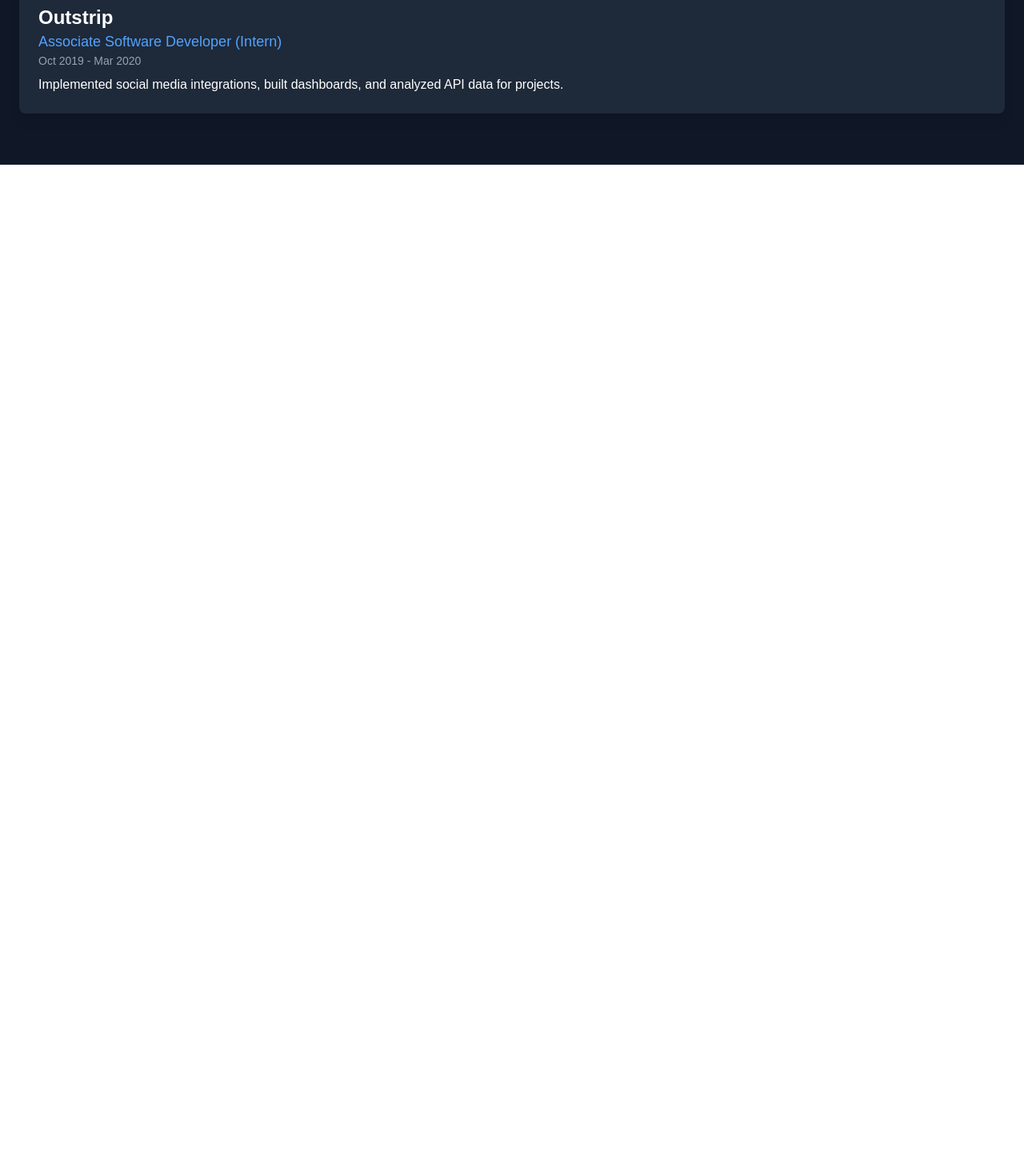
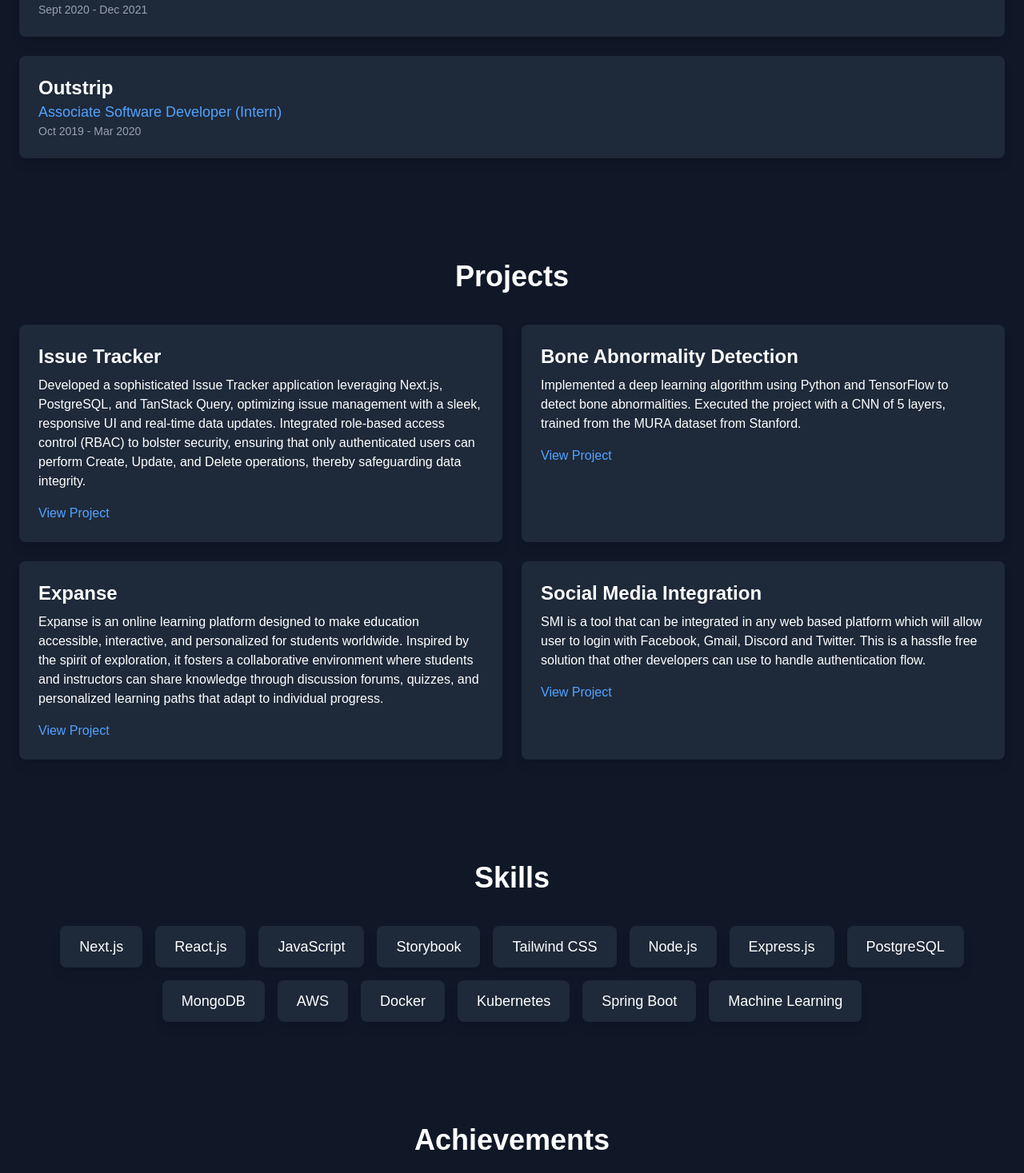
Before and after one commit to AshuSrv/My-Portfolio, a Next.js app: page /home in a window 1280 px wide. Shown: the part 1330-2797 px from the top of the page at 80% size. Before the commit the page ends 1536 px from the top, so only its background shows below. Built offline with nearby package versions, Linux system fonts and the light colour scheme.

Commit message:
Updated few sections

```diff
--- a/app/components/Achievements.tsx
+++ b/app/components/Achievements.tsx
@@ -1,7 +1,39 @@
-import React from "react";
+import { motion } from "framer-motion";
 
-const Achievements = () => {
-  return <div></div>;
+export const Achievements = () => {
+  const achievements = [
+    "Best Graduate Trainee - Standard Chartered Bank (2020)",
+    "Hackathon Winner - Axess Academy Centre (2021)",
+    "Product Expo Winner - HashedIn University Edge Program (2022)",
+    "Rising Star - HashedIn (2022)",
+    "Hackathon Winner - Arista Network Hackathon (2024)",
+  ];
+
+  return (
+    <section id="achievements" className="py-16  text-white">
+      <div className="container mx-auto px-6">
+        <motion.h2
+          className="text-4xl font-bold mb-10 text-center"
+          initial={{ opacity: 0, y: -50 }}
+          animate={{ opacity: 1, y: 0 }}
+          transition={{ duration: 1 }}
+        >
+          Achievements
+        </motion.h2>
+        <div className="flex flex-col items-center space-y-4">
+          {achievements.map((achievement, index) => (
+            <motion.div
+              key={index}
+              className="bg-gray-800 px-6 py-3 rounded-lg shadow-lg text-lg w-3/4 text-center"
+              initial={{ opacity: 0, x: -50 }}
+              animate={{ opacity: 1, x: 0 }}
+              transition={{ duration: 0.5, delay: index * 0.2 }}
+            >
+              {achievement}
+            </motion.div>
+          ))}
+        </div>
+      </div>
+    </section>
+  );
 };
-
-export default Achievements;
--- /dev/null
+++ b/app/components/Education.tsx
@@ -0,0 +1,59 @@
+import { motion } from "framer-motion";
+
+export const Education = () => {
+  const educationData = [
+    {
+      institution: "University College Dublin",
+      degree: "MSc Computer Science",
+      year: "2025",
+    },
+    {
+      institution: "SRM Institute of Science and Technology, Chennai",
+      degree: "B.Tech - IT",
+      year: "2020",
+    },
+    {
+      institution: "Venkateshwar International School, Delhi",
+      degree: "Class 12",
+      year: "2016",
+    },
+    {
+      institution: "Bhartiyam Vidya Niketan, Gwalior",
+      degree: "Class 10",
+      year: "2014",
+    },
+  ];
+
+  return (
+    <section
+      id="education"
+      className="py-16 bg-gray-900 text-white text-center"
+    >
+      <div className="container mx-auto px-6">
+        <motion.h2
+          className="text-4xl font-bold mb-10"
+          initial={{ opacity: 0, y: -50 }}
+          animate={{ opacity: 1, y: 0 }}
+          transition={{ duration: 1 }}
+        >
+          Education
+        </motion.h2>
+        <div className="flex flex-col items-center space-y-6">
+          {educationData.map((edu, index) => (
+            <motion.div
+              key={index}
+              className="bg-gray-800 px-6 py-4 rounded-lg shadow-lg text-lg w-3/4"
+              initial={{ opacity: 0, x: -50 }}
+              animate={{ opacity: 1, x: 0 }}
+              transition={{ duration: 0.5, delay: index * 0.2 }}
+            >
+              <h3 className="text-xl font-semibold">{edu.institution}</h3>
+              <p className="text-blue-400">{edu.degree}</p>
+              <p className="text-gray-400">{edu.year}</p>
+            </motion.div>
+          ))}
+        </div>
+      </div>
+    </section>
+  );
+};
--- a/app/components/Experience.tsx
+++ b/app/components/Experience.tsx
@@ -3,30 +3,29 @@
 export const Experience = () => {
   const experiences = [
     {
+      company: "Amazon Web Services",
+      role: "Software Development Engineer",
+      duration: "June 2025 - Present",
+    },
+    {
       company: "HashedIn by Deloitte",
       role: "Software Engineer",
       duration: "Jan 2022 - Aug 2024",
-      description:
-        "Led frontend development for hiring tools, optimized data tables reducing render time by 80%. Managed multiple EPICs and enhanced internal tools.",
     },
     {
       company: "Standard Chartered GBS",
       role: "Developer - Technology and Innovation",
       duration: "Sept 2020 - Dec 2021",
-      description:
-        "Developed projects using ReactJS and Spring Boot, improved service journey speeds by 30% for the African market.",
     },
     {
       company: "Outstrip",
       role: "Associate Software Developer (Intern)",
       duration: "Oct 2019 - Mar 2020",
-      description:
-        "Implemented social media integrations, built dashboards, and analyzed API data for projects.",
     },
   ];
 
   return (
-    <section id="experience" className="py-16 bg-gray-900 text-white">
+    <section id="experience" className="py-16  text-white">
       <div className="container mx-auto px-6">
         <motion.h2
           className="text-4xl font-bold mb-10 text-center"
@@ -48,7 +47,6 @@
               <h3 className="text-2xl font-semibold">{exp.company}</h3>
               <p className="text-lg text-blue-400">{exp.role}</p>
               <p className="text-sm text-gray-400">{exp.duration}</p>
-              <p className="mt-2">{exp.description}</p>
             </motion.div>
           ))}
         </div>
--- a/app/components/Projects.tsx
+++ b/app/components/Projects.tsx
@@ -1,7 +1,67 @@
-import React from "react";
+import { motion } from "framer-motion";
 
-const Projects = () => {
-  return <div></div>;
+export const Projects = () => {
+  const projects = [
+    {
+      name: "Issue Tracker",
+      link: "https://issue-tracker-gilt-pi.vercel.app",
+      description:
+        "Developed a sophisticated Issue Tracker application leveraging Next.js, PostgreSQL, and TanStack Query, optimizing issue management with a sleek, responsive UI and real-time data updates. Integrated role-based access control (RBAC) to bolster security, ensuring that only authenticated users can perform Create, Update, and Delete operations, thereby safeguarding data integrity.",
+    },
+    {
+      name: "Bone Abnormality Detection",
+      link: "#",
+      description:
+        "Implemented a deep learning algorithm using Python and TensorFlow to detect bone abnormalities. Executed the project with a CNN of 5 layers, trained from the MURA dataset from Stanford.",
+    },
+    {
+      name: "Expanse",
+      link: "#",
+      description:
+        "Expanse is an online learning platform designed to make education accessible, interactive, and personalized for students worldwide. Inspired by the spirit of exploration, it fosters a collaborative environment where students and instructors can share knowledge through discussion forums, quizzes, and personalized learning paths that adapt to individual progress.",
+    },
+    {
+      name: "Social Media Integration",
+      link: "#",
+      description:
+        "SMI is a tool that can be integrated in any web based platform which will allow user to login with Facebook, Gmail, Discord and Twitter. This is a hassfle free solution that other developers can use to handle authentication flow.",
+    },
+  ];
+
+  return (
+    <section id="projects" className="py-16  text-white">
+      <div className="container mx-auto px-6">
+        <motion.h2
+          className="text-4xl font-bold mb-10 text-center"
+          initial={{ opacity: 0, y: -50 }}
+          animate={{ opacity: 1, y: 0 }}
+          transition={{ duration: 1 }}
+        >
+          Projects
+        </motion.h2>
+        <div className="grid md:grid-cols-2 gap-6">
+          {projects.map((project, index) => (
+            <motion.div
+              key={index}
+              className="bg-gray-800 p-6 rounded-lg shadow-lg"
+              initial={{ opacity: 0, x: -50 }}
+              animate={{ opacity: 1, x: 0 }}
+              transition={{ duration: 0.5, delay: index * 0.2 }}
+            >
+              <h3 className="text-2xl font-semibold">{project.name}</h3>
+              <p className="mt-2">{project.description}</p>
+              <a
+                href={project.link}
+                target="_blank"
+                rel="noopener noreferrer"
+                className="text-blue-400 hover:underline mt-4 inline-block"
+              >
+                View Project
+              </a>
+            </motion.div>
+          ))}
+        </div>
+      </div>
+    </section>
+  );
 };
-
-export default Projects;
--- a/app/components/Skills.tsx
+++ b/app/components/Skills.tsx
@@ -1,7 +1,48 @@
-import React from "react";
+import { motion } from "framer-motion";
 
-const Skills = () => {
-  return <div></div>;
+export const Skills = () => {
+  const skills = [
+    "Next.js",
+    "React.js",
+    "JavaScript",
+    "Storybook",
+    "Tailwind CSS",
+    "Node.js",
+    "Express.js",
+    "PostgreSQL",
+    "MongoDB",
+    "AWS",
+    "Docker",
+    "Kubernetes",
+    "Spring Boot",
+    "Machine Learning",
+  ];
+
+  return (
+    <section id="skills" className="py-16  text-white">
+      <div className="container mx-auto px-6">
+        <motion.h2
+          className="text-4xl font-bold mb-10 text-center"
+          initial={{ opacity: 0, y: -50 }}
+          animate={{ opacity: 1, y: 0 }}
+          transition={{ duration: 1 }}
+        >
+          Skills
+        </motion.h2>
+        <div className="flex flex-wrap justify-center gap-4">
+          {skills.map((skill, index) => (
+            <motion.div
+              key={index}
+              className="bg-gray-800 px-6 py-3 rounded-lg shadow-lg text-lg"
+              initial={{ opacity: 0, scale: 0.8 }}
+              animate={{ opacity: 1, scale: 1 }}
+              transition={{ duration: 0.3, delay: index * 0.1 }}
+            >
+              {skill}
+            </motion.div>
+          ))}
+        </div>
+      </div>
+    </section>
+  );
 };
-
-export default Skills;
--- a/app/home/page.tsx
+++ b/app/home/page.tsx
@@ -1,15 +1,17 @@
 "use client";
-import React from "react";
+import React, { ReactNode } from "react";
 import { motion } from "framer-motion";
+import { useInView } from "react-intersection-observer";
 import Head from "next/head";
 import { HeroSection } from "@/app/components/HeroSection";
 import { Experience } from "@/app/components/Experience";
-import Projects from "@/app/components/Projects";
-import Skills from "@/app/components/Skills";
-import Achievements from "@/app/components/Achievements";
-import Contact from "@/app/components/Contact";
+import { Projects } from "@/app/components/Projects";
+import { Skills } from "@/app/components/Skills";
+import { Achievements } from "@/app/components/Achievements";
+import { Contact } from "@/app/components/Contact";
 import Navbar from "@/app/components/Navbar";
 import Footer from "@/app/components/Footer";
+import { Education } from "../components/Education";
 
 export default function HomePage() {
   return (
@@ -24,20 +26,50 @@
       </Head>
 
       <Navbar />
+      <div className="bg-gray-900">
         <motion.div
           initial={{ opacity: 0 }}
           animate={{ opacity: 1 }}
           exit={{ opacity: 0 }}
-        transition={{ duration: 1 }}
+          transition={{ duration: 0.5 }}
         >
           <HeroSection />
+          <SectionWrapper>
             <Experience />
+          </SectionWrapper>
+          <SectionWrapper>
             <Projects />
+          </SectionWrapper>
+          <SectionWrapper>
             <Skills />
+          </SectionWrapper>
+          <SectionWrapper>
             <Achievements />
+          </SectionWrapper>
+          <SectionWrapper>
+            <Education />
+          </SectionWrapper>
+          <SectionWrapper>
             <Contact />
+          </SectionWrapper>
         </motion.div>
+      </div>
       <Footer />
     </>
   );
 }
+
+const SectionWrapper = ({ children }: { children: ReactNode }) => {
+  const { ref, inView } = useInView({ triggerOnce: false, threshold: 0.2 });
+
+  return (
+    <motion.div
+      ref={ref}
+      initial={{ opacity: 0, y: 0 }}
+      animate={inView ? { opacity: 1, y: 0 } : { opacity: 0, y: 0 }}
+      transition={{ duration: 0.6 }}
+    >
+      {children}
+    </motion.div>
+  );
+};
--- a/package.json
+++ b/package.json
@@ -14,7 +14,8 @@
     "next": "15.2.2",
     "next-themes": "^0.4.6",
     "react": "^19.0.0",
-    "react-dom": "^19.0.0"
+    "react-dom": "^19.0.0",
+    "react-intersection-observer": "^9.16.0"
   },
   "devDependencies": {
     "@eslint/eslintrc": "^3",
```
Also changed, not shown: app/components/Contact.tsx (+38 -5 lines), app/components/HeroSection.tsx (+6 -10 lines), 1 other file (tests, documents, lock files or other folders). Lines whose indentation alone changed are shown as unchanged.
